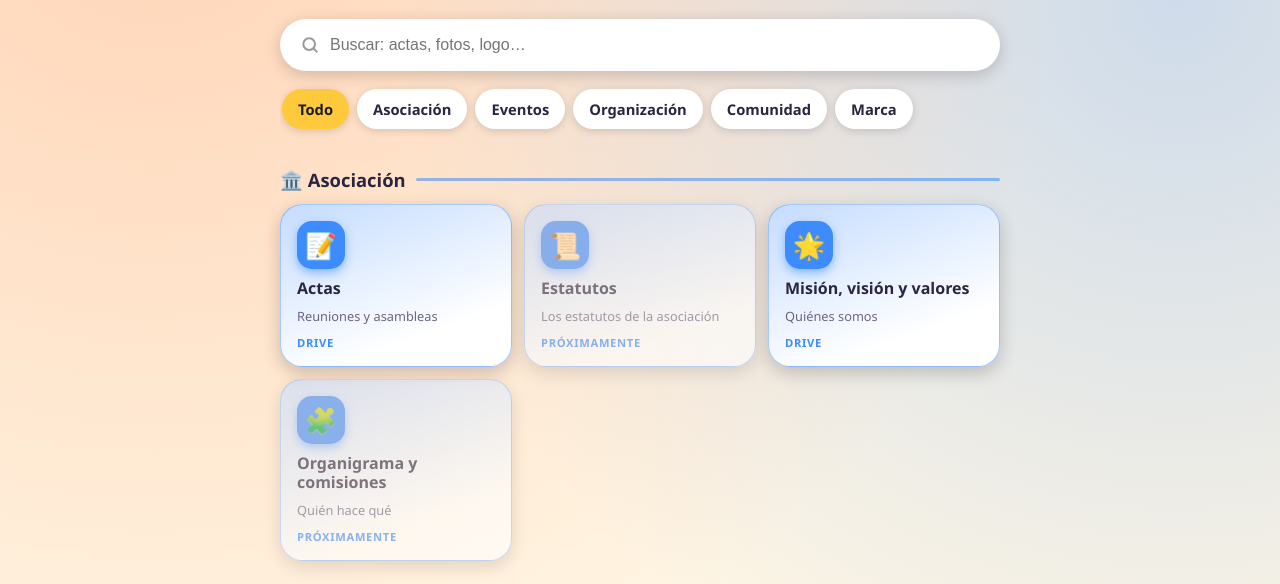
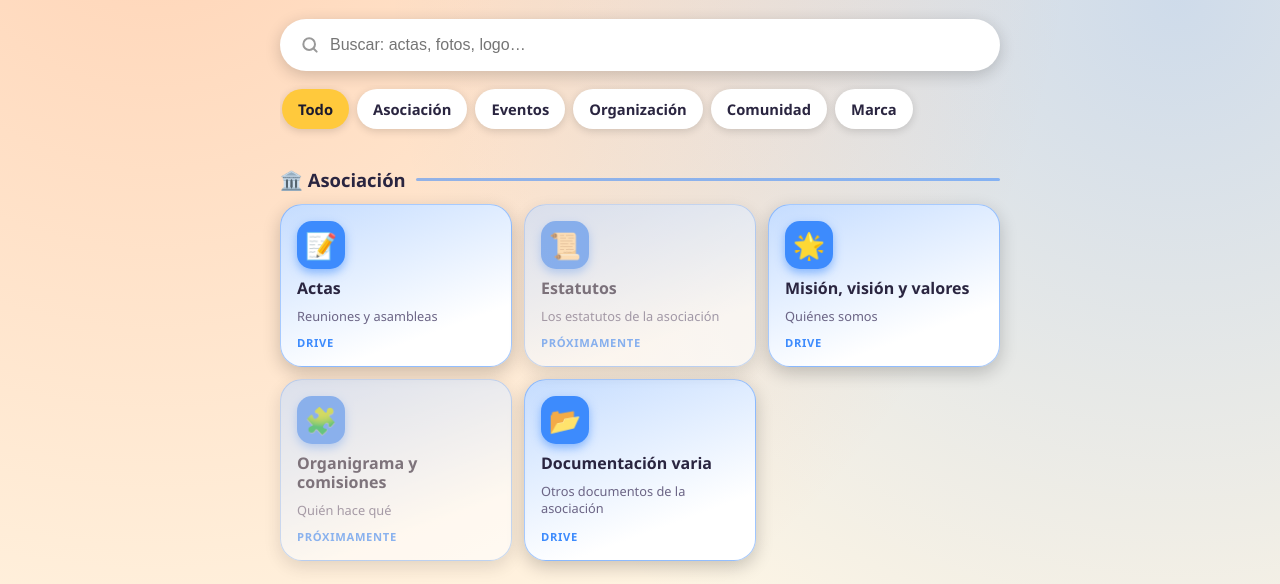
Before and after one commit to sargentogato/forro-da-terreta-links, a plain HTML site: page index.html in a window 1280 px wide. Shown: the part 138-722 px from the top of the page. Drawn offline with Linux system fonts and the light colour scheme.

Commit message:
update directories

```diff
--- a/index.html
+++ b/index.html
@@ -132,7 +132,8 @@ const SECTIONS = [
     { name: "Actas", desc: "Reuniones y asambleas", icon: "📝", url: "https://drive.google.com/drive/folders/1za6wqp43ljjLEQpa8-IB6sMEvX9qY1Qo?usp=drive_link", tag: "Drive" },
     { name: "Estatutos", desc: "Los estatutos de la asociación", icon: "📜", url: "", tag: "Drive" },
     { name: "Misión, visión y valores", desc: "Quiénes somos", icon: "🌟", url: "https://drive.google.com/drive/folders/1Z-G03uqsbcVLxlnjgY0d6MD5v9XiDJ_Y?usp=sharing", tag: "Drive" },
-    { name: "Organigrama y comisiones", desc: "Quién hace qué", icon: "🧩", url: "", tag: "Drive" }
+    { name: "Organigrama y comisiones", desc: "Quién hace qué", icon: "🧩", url: "", tag: "Drive" },
+    { name: "Documentación varia", desc: "Otros documentos de la asociación", icon: "📂", url: "https://drive.google.com/drive/folders/1kJakSUT2e0rcbOA45XjtMpPwGFW-6uO-?usp=sharing", tag: "Drive" }
   ]},
   { title: "Eventos", icon: "🎉", color: "naranja", links: [
     { name: "Calendario", desc: "Próximos socials y eventos", icon: "📅", url: "https://calendar.google.com/calendar/u/0?cid=Zm9ycm9kYXRlcnJldGFAZ21haWwuY29t", tag: "Google Calendar" },
```
